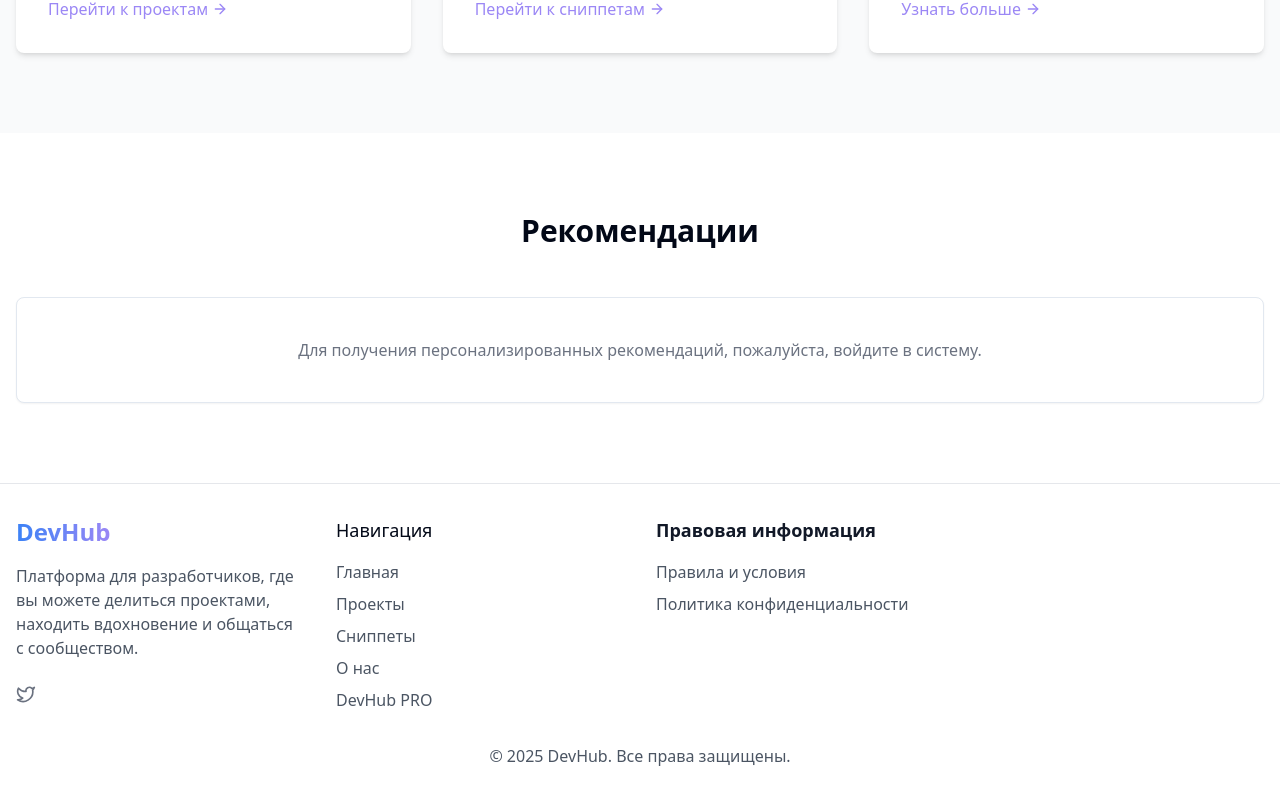
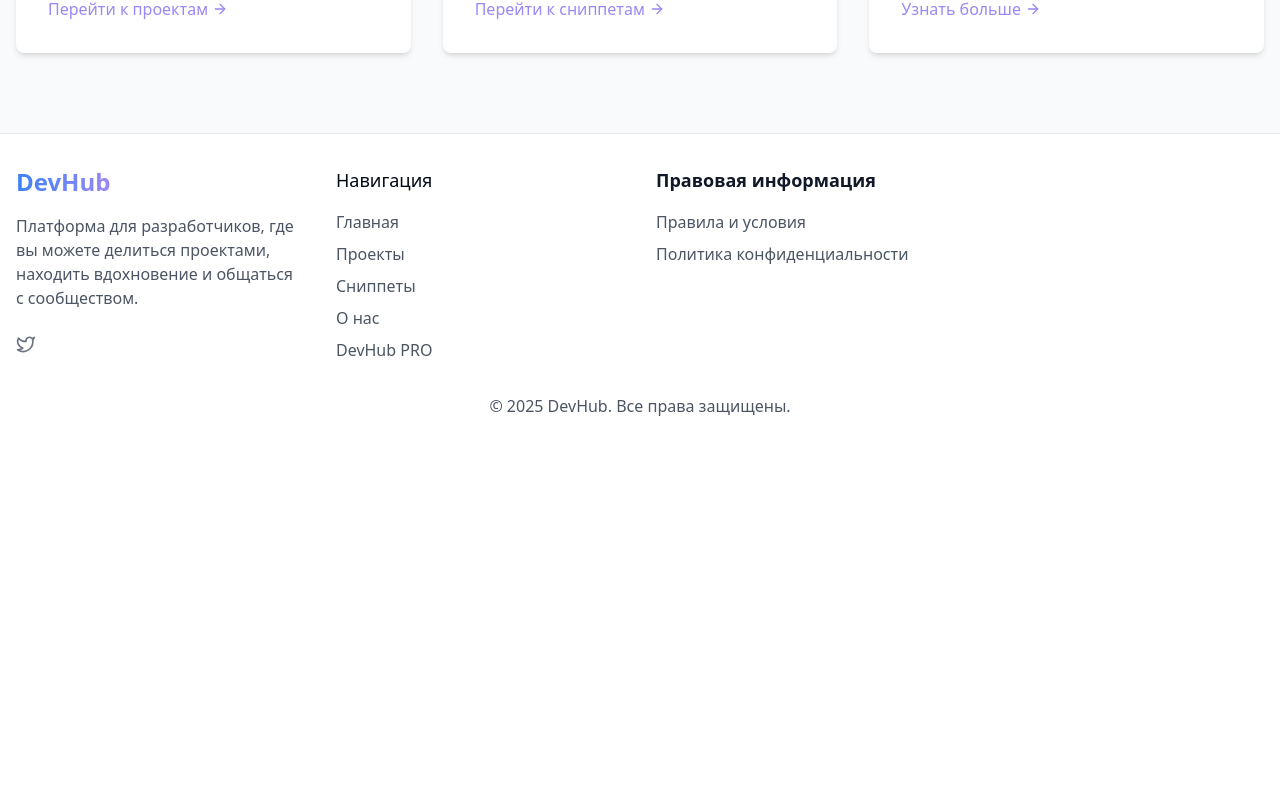
Before and after one commit to PokochuroKirill/Movavi, a React (Vite) app: page / in a window 1280 px wide. Shown: the part 819-1619 px from the top of the page. After the commit the page ends 1269 px from the top, so only its background shows below. Built offline with nearby package versions, Linux system fonts and the light colour scheme.

Commit message:
Visual edit in Lovable
Edited UI in Lovable

```diff
--- a/src/pages/HomePage.tsx
+++ b/src/pages/HomePage.tsx
@@ -1,4 +1,3 @@
-
 import { useState, useEffect } from 'react';
 import { Link } from 'react-router-dom';
 import { useAuth } from '@/contexts/AuthContext';
@@ -7,19 +6,16 @@ import Footer from '@/components/Footer';
 import { Button } from '@/components/ui/button';
 import { ArrowRight } from 'lucide-react';
 import RecommendationSystem from '@/components/RecommendationSystem';
-
 const HomePage = () => {
-  const { user } = useAuth();
+  const {
+    user
+  } = useAuth();
   const [mounted, setMounted] = useState(false);
-
   useEffect(() => {
     setMounted(true);
   }, []);
-
   if (!mounted) return null;
-
-  return (
-    <div className="min-h-screen flex flex-col">
+  return <div className="min-h-screen flex flex-col">
       <Navbar />
 
       {/* Hero Section */}
@@ -97,15 +93,9 @@ const HomePage = () => {
       </section>
 
       {/* Recommendations Section */}
-      <section className="py-20">
-        <div className="container mx-auto px-4">
-          {user ? <RecommendationSystem userId={user.id} /> : <RecommendationSystem />}
-        </div>
-      </section>
+
 
       <Footer />
-    </div>
-  );
+    </div>;
 };
-
 export default HomePage;
```
